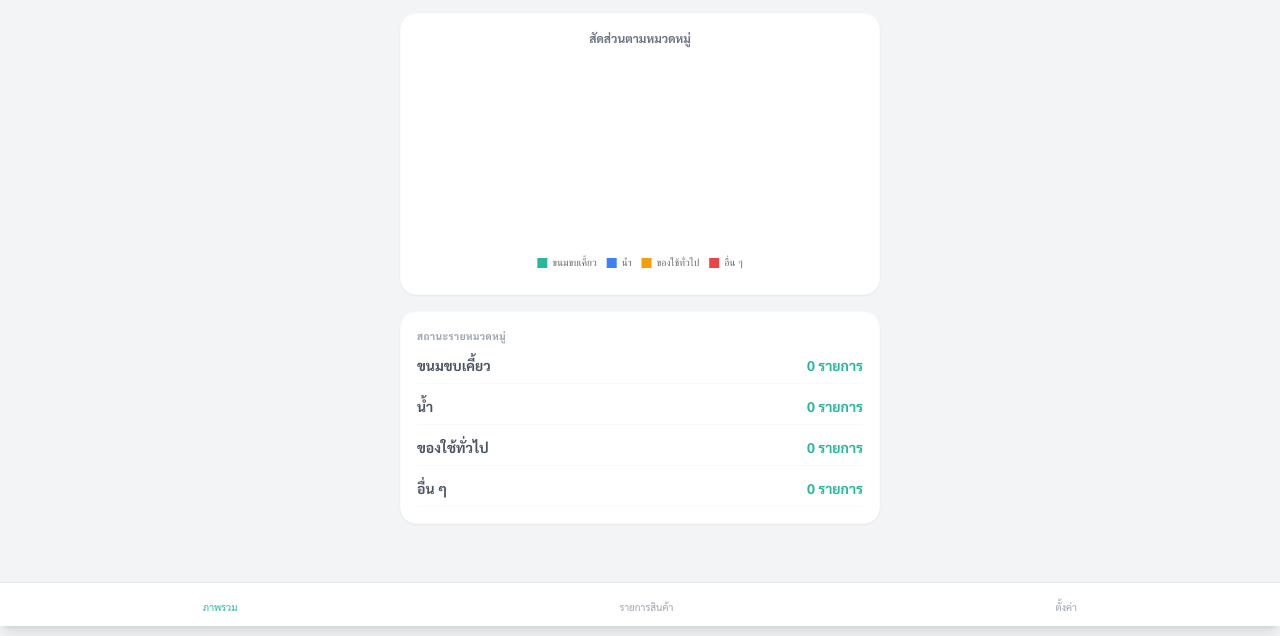
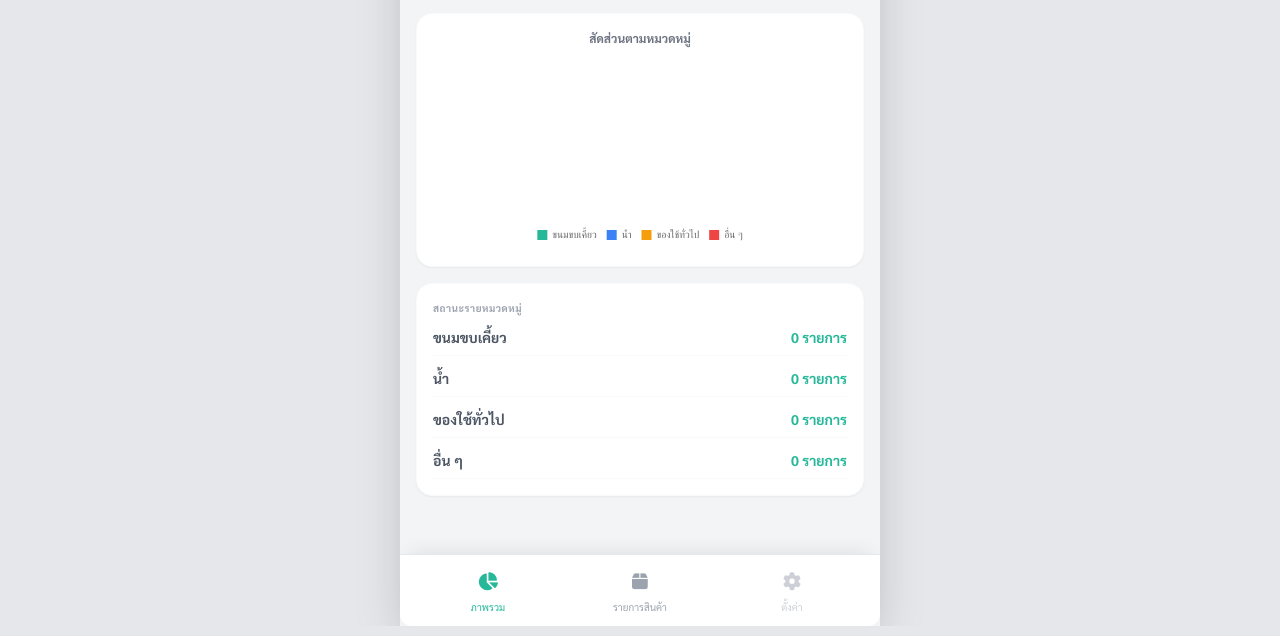
Before and after one commit to Peeradon-bu/cs403, a plain HTML site: page Dashboard.html in a window 1280 px wide. Shown: the part 174-810 px from the top of the page. Drawn offline with nearby package versions, Linux system fonts and the light colour scheme.

Commit message:
Update Dashboard.html

```diff
--- a/Dashboard.html
+++ b/Dashboard.html
@@ -6,22 +6,24 @@
     <title>Dashboard - สรุปข้อมูล</title>
     <script src="https://cdn.tailwindcss.com"></script>
     <script src="https://cdn.jsdelivr.net/npm/chart.js"></script>
+    <link rel="stylesheet" href="https://cdnjs.cloudflare.com/ajax/libs/font-awesome/6.0.0/css/all.min.css">
     <style>
         @import url('https://fonts.googleapis.com/css2?family=Sarabun:wght@300;400;700&display=swap');
-        body { font-family: 'Sarabun', sans-serif; overflow-x: hidden; }
+        body { font-family: 'Sarabun', sans-serif; background-color: #e5e7eb; }
         .bg-primary { background-color: #26b899; }
         .text-primary { color: #26b899; }
-        .chart-container { position: relative; height: 220px; width: 100%; }
+        .app-container { max-width: 480px; margin: 0 auto; background-color: #f3f4f6; min-height: 100vh; position: relative; box-shadow: 0 25px 50px -12px rgba(0, 0, 0, 0.25); overflow-x: hidden; }
     </style>
 </head>
-<body class="bg-gray-100 pb-24">
+<body>
 
+<div class="app-container pb-24">
     <header class="bg-primary text-white p-6 shadow-md rounded-b-[2rem]">
         <h1 class="text-xl font-bold">Dashboard</h1>
         <p class="text-[10px] text-white/70">สรุปข้อมูลสต็อกสินค้า</p>
     </header>
 
-    <main class="p-4 space-y-4 -mt-4 max-w-lg mx-auto">
+    <main class="p-4 space-y-4 -mt-4">
         <div class="grid grid-cols-2 gap-3">
             <div class="bg-white p-4 rounded-2xl shadow-sm border border-gray-50">
                 <p class="text-[9px] text-gray-400 font-bold uppercase mb-1">มูลค่าสต็อกรวม</p>
@@ -35,31 +37,34 @@
 
         <div class="bg-white p-4 rounded-2xl shadow-sm border border-gray-50">
             <h3 class="text-xs font-bold text-gray-500 mb-3 text-center uppercase">สัดส่วนตามหมวดหมู่</h3>
-            <div class="chart-container">
+            <div class="relative h-48 w-full">
                 <canvas id="categoryChart"></canvas>
             </div>
         </div>
 
         <div class="bg-white p-4 rounded-2xl shadow-sm border border-gray-50">
             <h3 class="text-[10px] font-bold text-gray-400 mb-3 uppercase tracking-wider">สถานะรายหมวดหมู่</h3>
-            <div id="categoryBreakdown" class="space-y-3 text-sm">
-                </div>
+            <div id="categoryBreakdown" class="space-y-3 text-sm"></div>
         </div>
     </main>
 
-    <nav class="fixed bottom-0 w-full bg-white border-t flex justify-around p-3 text-[10px] text-gray-400 z-20 shadow-lg">
-        <div class="flex flex-col items-center text-primary">
+    <nav class="absolute bottom-0 w-full bg-white border-t flex justify-around p-3 text-[10px] text-gray-400 z-20 rounded-b-xl shadow-[0_-10px_20px_-10px_rgba(0,0,0,0.1)]">
+        <div class="flex flex-col items-center w-1/3 text-primary">
             <i class="fas fa-chart-pie text-lg mb-1"></i>ภาพรวม
         </div>
-        <a href="index.html" class="flex flex-col items-center">
+        <a href="index.html" class="flex flex-col items-center w-1/3 hover:text-primary">
             <i class="fas fa-box text-lg mb-1"></i>รายการสินค้า
         </a>
-        <div class="flex flex-col items-center">
+        <div class="flex flex-col items-center w-1/3 opacity-50 cursor-not-allowed">
             <i class="fas fa-cog text-lg mb-1"></i>ตั้งค่า
         </div>
     </nav>
+</div>
 
-    <script src="app.js"></script>
-    <script>window.onload = updateAnalytics;</script>
+<script src="app.js"></script>
+<script>
+    // โหลดข้อมูล Dashboard ทันทีที่เปิดหน้านี้
+    window.onload = updateAnalytics;
+</script>
 </body>
 </html>
```
